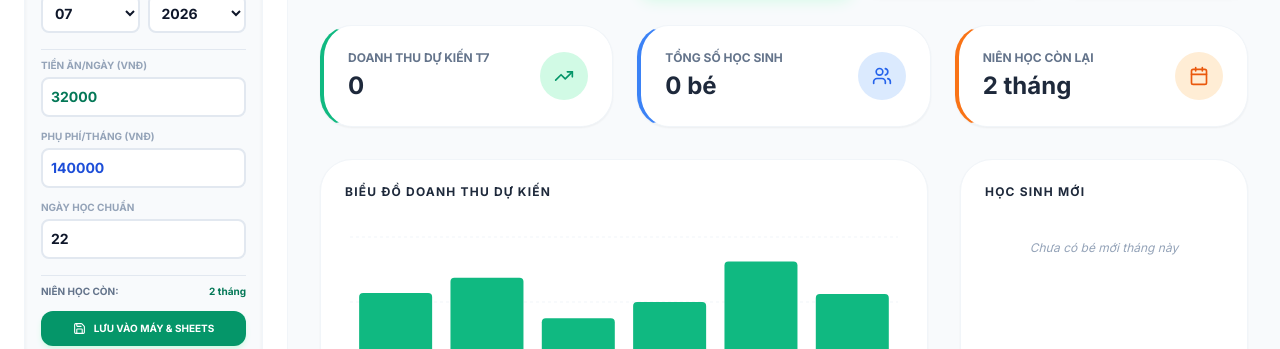
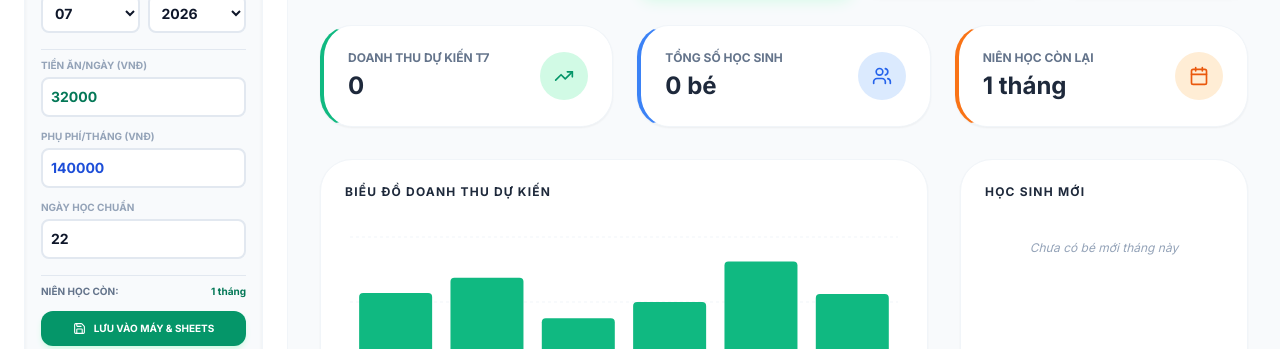
Before and after one commit to tuankiett66-tech/MXMS, a React (Vite) app: page / in a window 1280 px wide. Shown: the part 161-510 px from the top of the page. Built offline with nearby package versions, Linux system fonts and the light colour scheme.

Commit message:
feat: add customizable school year configuration
Allow users to define custom start and end months for the academic year. Updated calculation utilities, settings UI, and dashboard displays to reflect these dynamic school year parameters.

```diff
--- a/App.tsx
+++ b/App.tsx
@@ -33,7 +33,16 @@ export default function App() {
 
   const [config, setConfig] = useState<GlobalConfig>(() => {
     const saved = localStorage.getItem(`${STORAGE_KEY}_CONFIG`);
-    return saved ? JSON.parse(saved) : DEFAULT_CONFIG;
+    if (saved) {
+      const parsed = JSON.parse(saved);
+      return {
+        ...DEFAULT_CONFIG,
+        ...parsed,
+        startMonth: parsed.startMonth || 8,
+        endMonth: parsed.endMonth === 5 ? 7 : (parsed.endMonth || 7),
+      };
+    }
+    return DEFAULT_CONFIG;
   });
 
   const [currentMonth, setCurrentMonth] = useState(() => {
--- a/components/Dashboard.tsx
+++ b/components/Dashboard.tsx
@@ -299,7 +299,7 @@ export const Dashboard = ({ students, config, attendance, currentMonth, currentY
         <Card className="flex items-center justify-between border-l-4 border-l-orange-500 p-4 md:p-6 sm:col-span-2 lg:col-span-1">
           <div>
             <p className="text-[10px] md:text-xs text-slate-500 font-bold uppercase">Niên học còn lại</p>
-            <h3 className="text-xl md:text-2xl font-black text-slate-800 mt-1">{calculateMonthsRemaining(currentMonth)} tháng</h3>
+            <h3 className="text-xl md:text-2xl font-black text-slate-800 mt-1">{calculateMonthsRemaining(currentMonth, config.startMonth || 8, config.endMonth || 7)} tháng</h3>
           </div>
           <div className="w-10 h-10 md:w-12 md:h-12 bg-orange-100 text-orange-600 rounded-full flex items-center justify-center shrink-0">
             <Calendar size={20} />
--- a/components/Settings.tsx
+++ b/components/Settings.tsx
@@ -349,7 +349,33 @@ function doGet(e) {
             <BookOpen size={18} className="text-orange-600" />
             Định mức Phụ phí & Vật tư
           </h5>
-          <div className="grid grid-cols-1 sm:grid-cols-2 md:grid-cols-3 gap-6">
+          <div className="grid grid-cols-1 sm:grid-cols-2 md:grid-cols-4 gap-6">
+            <div>
+              <label className="text-[10px] font-bold text-slate-400 uppercase block mb-1">
+                Tháng bắt đầu thu CSVC & HP
+              </label>
+              <input
+                type="number"
+                min={1}
+                max={12}
+                value={config.startMonth || 8}
+                onChange={(e) => handleChange('startMonth', parseInt(e.target.value) || 8)}
+                className="w-full bg-slate-50 border-2 border-slate-100 rounded-xl p-3 font-bold text-slate-800 outline-none focus:border-orange-500"
+              />
+            </div>
+            <div>
+              <label className="text-[10px] font-bold text-slate-400 uppercase block mb-1">
+                Tháng kết thúc năm học
+              </label>
+              <input
+                type="number"
+                min={1}
+                max={12}
+                value={config.endMonth || 5}
+                onChange={(e) => handleChange('endMonth', parseInt(e.target.value) || 5)}
+                className="w-full bg-slate-50 border-2 border-slate-100 rounded-xl p-3 font-bold text-slate-800 outline-none focus:border-orange-500"
+              />
+            </div>
             <div>
               <label className="text-[10px] font-bold text-slate-400 uppercase block mb-1">
                 Tiền ăn/Ngày
--- a/components/Sidebar.tsx
+++ b/components/Sidebar.tsx
@@ -2,7 +2,7 @@
 import React from 'react';
 import { LayoutDashboard, Users, CalendarCheck, FileText, Settings, Calendar, Save, Utensils, Download, Loader2 } from 'lucide-react';
 import { GlobalConfig } from '../types';
-import { calculateMonthsRemaining } from '../utils/calculations';
+import { calculateMonthsRemaining, getSchoolYearLabel } from '../utils/calculations';
 
 interface SidebarProps {
   activeTab: string;
@@ -106,7 +106,7 @@ export const Sidebar = ({
         <div className="pt-2 border-t border-slate-200">
            <div className="flex justify-between text-[10px] mb-3">
              <span className="text-slate-500 font-bold uppercase">Niên học còn:</span>
-             <span className="text-emerald-700 font-black">{calculateMonthsRemaining(currentMonth)} tháng</span>
+             <span className="text-emerald-700 font-black">{calculateMonthsRemaining(currentMonth, config.startMonth || 8, config.endMonth || 7)} tháng</span>
            </div>
            <div className="space-y-2">
              <button
@@ -140,7 +140,7 @@ export const Sidebar = ({
       </nav>
 
       <div className="p-4 bg-emerald-50 rounded-2xl border border-emerald-100">
-        <p className="text-[10px] text-emerald-800 leading-relaxed font-bold">Niên học: 2025-2026</p>
+        <p className="text-[10px] text-emerald-800 leading-relaxed font-bold">Niên học: {getSchoolYearLabel(currentMonth, currentYear, config.startMonth || 8)}</p>
       </div>
     </div>
   );
--- a/constants.tsx
+++ b/constants.tsx
@@ -15,6 +15,8 @@ export const DEFAULT_CONFIG: GlobalConfig = {
   unitMaterialLon: 33000,
   unitMaterialNho: 29000,
   standardDays: 22,
+  startMonth: 8,
+  endMonth: 7,
   scriptUrl: '',
 };
 
--- a/types.ts
+++ b/types.ts
@@ -47,6 +47,8 @@ export interface GlobalConfig {
   unitMaterialLon: number;
   unitMaterialNho: number;
   standardDays: number;
+  startMonth?: number;
+  endMonth?: number;
   scriptUrl?: string;
 }
 
--- a/utils/calculations.ts
+++ b/utils/calculations.ts
@@ -212,8 +212,20 @@ export const ensureClassEntryDates = (list: Student[]): Student[] => {
   });
 };
 
-export const calculateMonthsRemaining = (month: number): number => {
-  return ((8 - month) % 12 + 12) % 12 + 1;
+export const getSchoolYearLabel = (currentMonth: number, currentYear: number, startMonth: number = 8): string => {
+  let startYear = currentYear;
+  if (currentMonth < startMonth && !(currentMonth === startMonth - 1 && currentYear === new Date().getFullYear())) {
+    startYear = currentYear - 1;
+  }
+  return `${startYear}-${startYear + 1}`;
+};
+
+export const calculateMonthsRemaining = (month: number, startMonth: number = 8, endMonth: number = 7): number => {
+  const remaining = ((endMonth - month) % 12 + 12) % 12 + 1;
+  const maxMonths = endMonth >= startMonth
+    ? endMonth - startMonth + 1
+    : (12 - startMonth + 1) + endMonth;
+  return remaining <= maxMonths ? remaining : maxMonths;
 };
 
 export const calculateInvoice = (
@@ -224,7 +236,7 @@ export const calculateInvoice = (
   currentYear: number
 ): InvoiceDetail => {
   const ageMonths = calculateAgeInMonths(student.dob);
-  const monthsRemaining = calculateMonthsRemaining(currentMonth);
+  const monthsRemaining = calculateMonthsRemaining(currentMonth, config.startMonth || 8, config.endMonth || 7);
 
   const currentAttendance = attendanceData.find(
     a => a.studentId === student.id && a.month === currentMonth && a.year === currentYear
```
Also changed, not shown: 1 other file (tests, documents, lock files or other folders).
